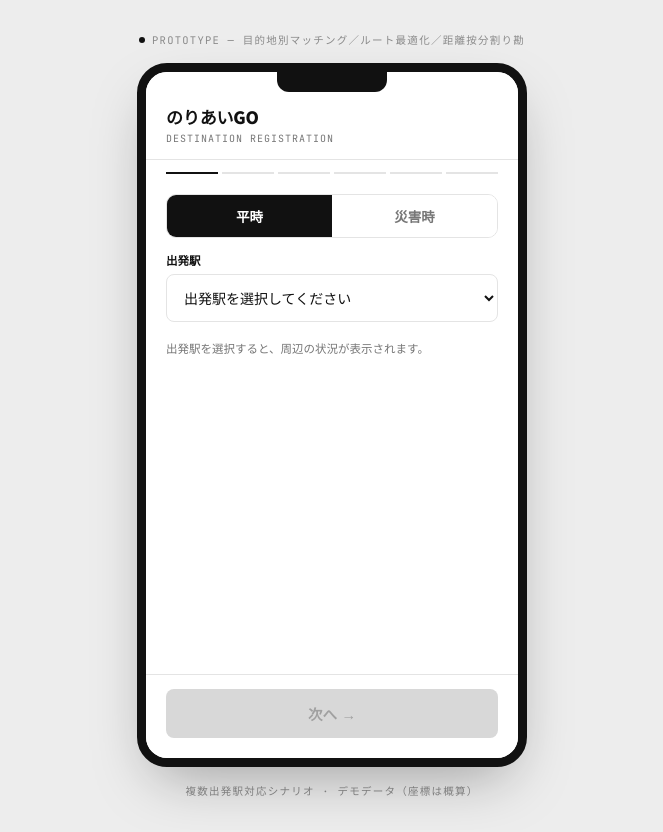
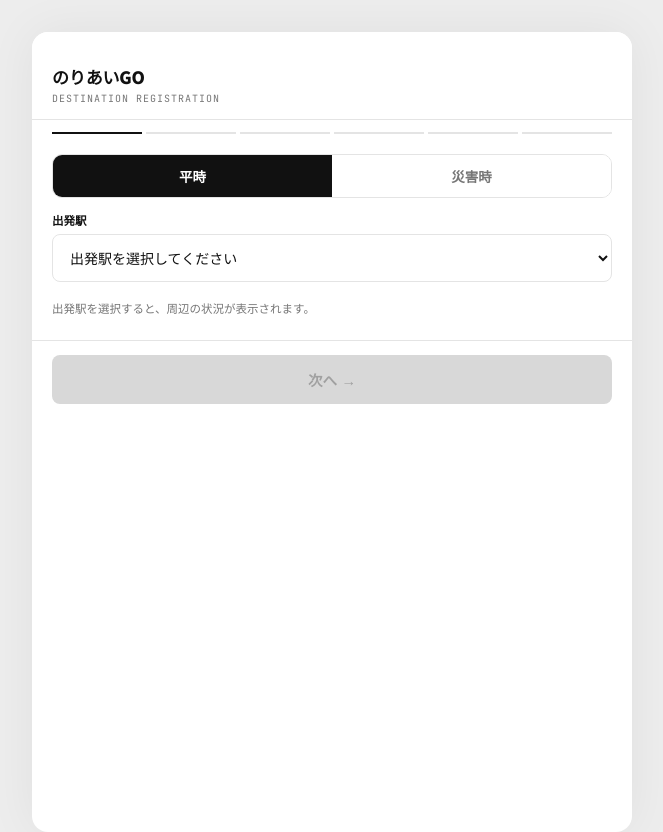
Before and after one commit to sasaki0369/noriai-go, a plain HTML site: page index.html in a window 1280 px wide. Shown: the whole page, without its empty margins (308-971 px from the left). Drawn offline with nearby package versions, Linux system fonts and the light colour scheme.

Commit message:
Add files via upload

```diff
--- a/index.html
+++ b/index.html
@@ -26,24 +26,37 @@
     --danger:#D0392C; --danger-bg:#FBEEEC;
   }
   *{box-sizing:border-box; margin:0; padding:0;}
+  html, body{ height:100%; }
   body{
-    background:#EDEDED; min-height:100vh; display:flex; align-items:center; justify-content:center;
-    font-family:'Noto Sans JP', sans-serif; color:var(--ink); padding:32px 16px; -webkit-font-smoothing:antialiased;
-  }
-  .rig{ display:flex; flex-direction:column; align-items:center; gap:16px; }
-  .rig-label{ color:#8A8A8A; font-family:'JetBrains Mono', monospace; font-size:10.5px; letter-spacing:.12em; text-transform:uppercase; display:flex; align-items:center; gap:7px; }
-  .rig-dot{ width:6px; height:6px; border-radius:50%; background:var(--ink); }
-  .phone{ width:390px; max-width:92vw; height:812px; max-height:88vh; background:var(--white); border-radius:30px; border:9px solid var(--ink); box-shadow:0 24px 60px -18px rgba(0,0,0,.35); overflow:hidden; position:relative; display:flex; flex-direction:column; }
-  .notch{ position:absolute; top:0; left:50%; transform:translateX(-50%); width:110px; height:20px; background:var(--ink); border-bottom-left-radius:12px; border-bottom-right-radius:12px; z-index:60; }
-  .screen{ flex:1; min-height:0; display:flex; flex-direction:column; overflow:hidden; position:relative; }
-  .screen > div{ flex:1; min-height:0; display:flex; flex-direction:column; }
+    background:#EDEDED; min-height:100vh; min-height:100dvh;
+    font-family:'Noto Sans JP', sans-serif; color:var(--ink); -webkit-font-smoothing:antialiased;
+  }
+  .rig{ width:100%; min-height:100vh; min-height:100dvh; display:flex; justify-content:center; }
+  .phone{
+    width:100%; max-width:520px; background:var(--white);
+    box-shadow:0 0 50px rgba(0,0,0,.06); position:relative;
+    display:flex; flex-direction:column;
+  }
+  .screen{ display:block; position:relative; }
+  #scr-register, #scr-payment-setup, #scr-matching, #scr-confirm, #scr-matched,
+  #scr-checkout, #scr-receipt, #scr-walk-route, #scr-walk-complete{
+    display:block;
+  }
+  .body-scroll{ overflow:visible; display:block; padding:20px; }
+  .body-scroll > * + *{ margin-top:14px; }
+  .footer-cta{ position:static; padding:14px 20px 24px; background:var(--white); border-top:1px solid var(--line); }
+
+  /* ---- 横画面（タブレット等）：内容の余白を少し広くとる ---- */
+  @media (orientation: landscape) and (min-width: 700px){
+    body{ padding:32px 0; }
+    .phone{ max-width:600px; border-radius:16px; overflow:hidden; min-height:calc(100vh - 64px); min-height:calc(100dvh - 64px); }
+  }
   .topbar{ padding:32px 20px 14px; border-bottom:1px solid var(--line); background:var(--white); }
   .brand{ font-weight:900; font-size:17px; letter-spacing:-.01em; display:flex; align-items:center; gap:7px; }
   .brand-sub{ font-family:'JetBrains Mono', monospace; font-size:10px; color:var(--ink-soft); letter-spacing:.1em; margin-top:3px; text-transform:uppercase; }
   .steps{ display:flex; gap:4px; padding:12px 20px 0; }
   .step-seg{ flex:1; height:2px; background:var(--line); }
   .step-seg.on{ background:var(--ink); }
-  .body-scroll{ flex:1; min-height:0; overflow-y:auto; padding:20px; display:flex; flex-direction:column; gap:14px; }
   .status-strip{ display:flex; align-items:center; background:var(--surface); border:1px solid var(--line); border-radius:10px; padding:12px 0; }
   .status-item{ flex:1; text-align:center; }
   .status-num{ font-family:'JetBrains Mono', monospace; font-weight:700; font-size:17px; color:var(--ink); }
@@ -166,27 +179,6 @@
   .route-sub{ font-size:10.5px; color:var(--ink-soft); font-family:'JetBrains Mono',monospace; margin-top:1px; }
   .route-leg-tag{ font-size:10px; color:var(--ink-faint); font-family:'JetBrains Mono',monospace; margin:2px 0 10px 0; }
 
-  /* ---- 実機のスマホで開いた場合：固定高さをやめ、ページ全体を自然にスクロールさせる ---- */
-  @media (max-width: 480px), (max-height: 720px){
-    body{ padding:0; align-items:stretch; justify-content:stretch; background:var(--white); display:block; }
-    .rig{ gap:0; display:block; }
-    .rig-label{ display:none; }
-    .phone{
-      width:100%; max-width:none;
-      height:auto; max-height:none; min-height:100vh;
-      border:none; border-radius:0; box-shadow:none;
-      display:block; overflow:visible;
-    }
-    .notch{ display:none; }
-    .screen{ display:block; min-height:100vh; overflow:visible; flex:none; }
-    #scr-register, #scr-payment-setup, #scr-matching, #scr-matched, #scr-checkout, #scr-receipt{
-      display:block;
-    }
-    .body-scroll{ overflow:visible; flex:none; display:block; height:auto; }
-    .body-scroll > * + *{ margin-top:14px; }
-    .footer-cta{ position:static; }
-  }
-
   /* ---- real map integration (Leaflet / OpenStreetMap) ---- */
   #route-map{
     width:100%; height:190px; border-radius:10px; border:1px solid var(--line);
@@ -237,10 +229,7 @@
 <body>
 
 <div class="rig">
-  <div class="rig-label"><span class="rig-dot"></span>PROTOTYPE — 目的地別マッチング／ルート最適化／距離按分割り勘</div>
-
   <div class="phone">
-    <div class="notch"></div>
     <div class="screen">
 
       <!-- ============ 1. 目的地登録 ============ -->
@@ -542,7 +531,6 @@
 
     </div>
   </div>
-  <div class="rig-label">複数出発駅対応シナリオ · デモデータ（座標は概算）</div>
 </div>
 
 <script>
```
